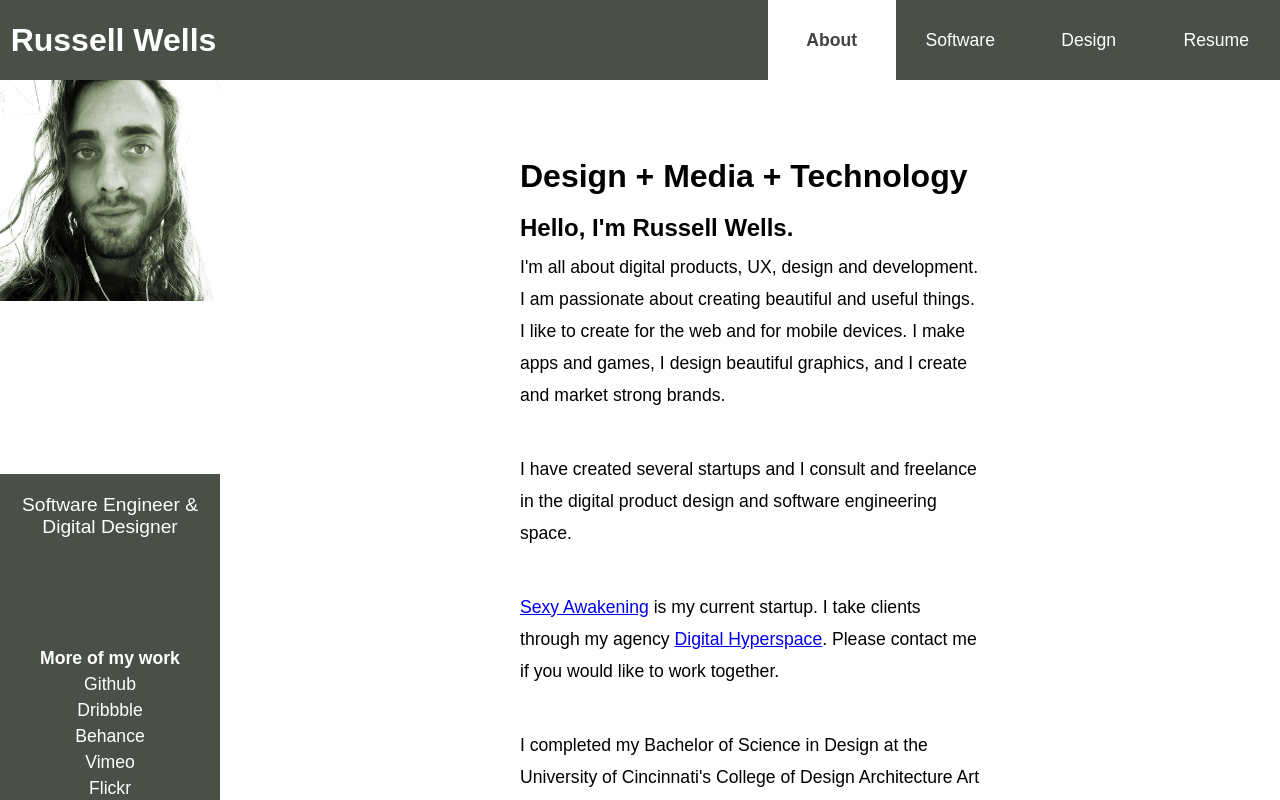
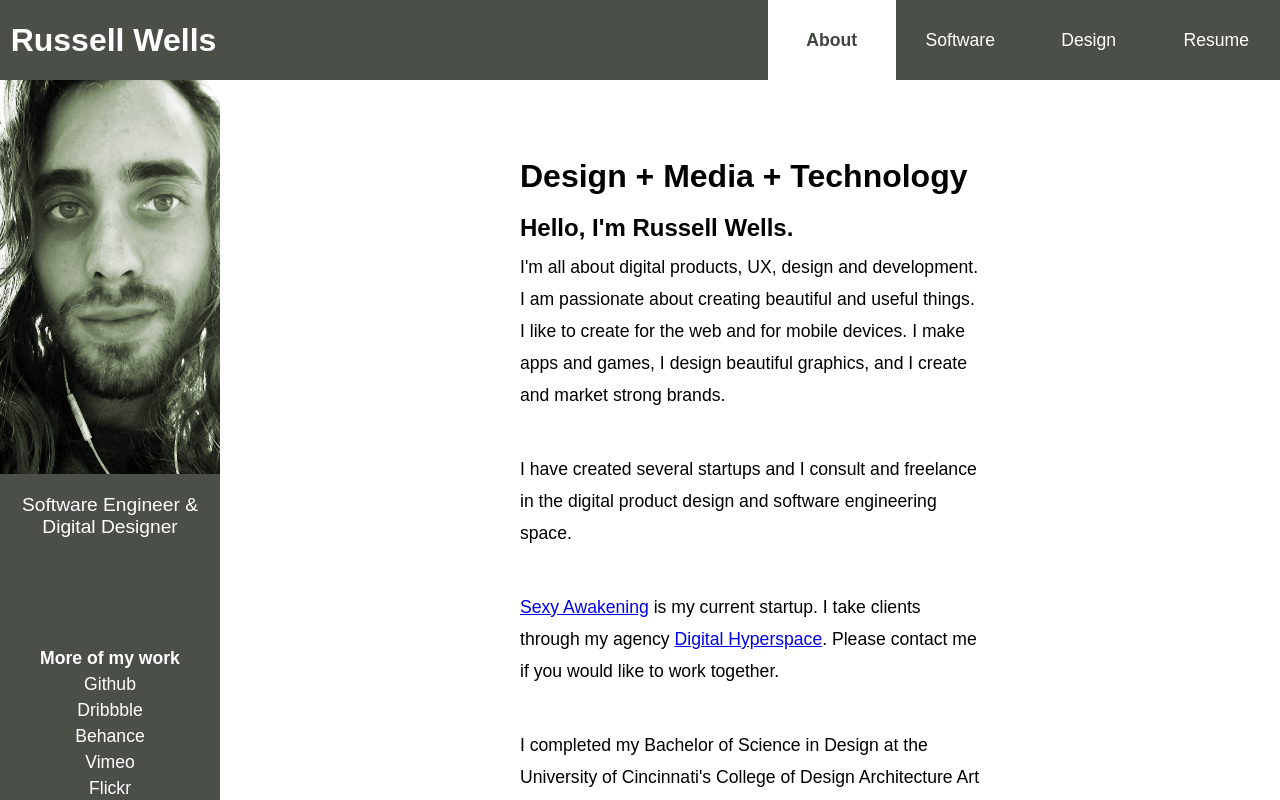
Before and after one commit to russjwells/russellwellsonline, a React (Create React App) app: page / in a window 1280 px wide. Shown: the top 800 px of the page. Built offline with nearby package versions, Linux system fonts and the light colour scheme.

Commit message:
picture behavior

```diff
--- a/src/Sidebar.js
+++ b/src/Sidebar.js
@@ -5,8 +5,9 @@ class Sidebar extends Component {
   render(){
     var divStyle = {
       backgroundImage: 'url(' + headshot + ')',
-      backgroundSize: 'contain',
-      backgroundColor: 'white'
+      backgroundSize: 'cover',
+      backgroundColor: 'white',
+      backgroundPosition: 'center bottom'
     }
     var linkStyle = {
       color: 'white',
```
